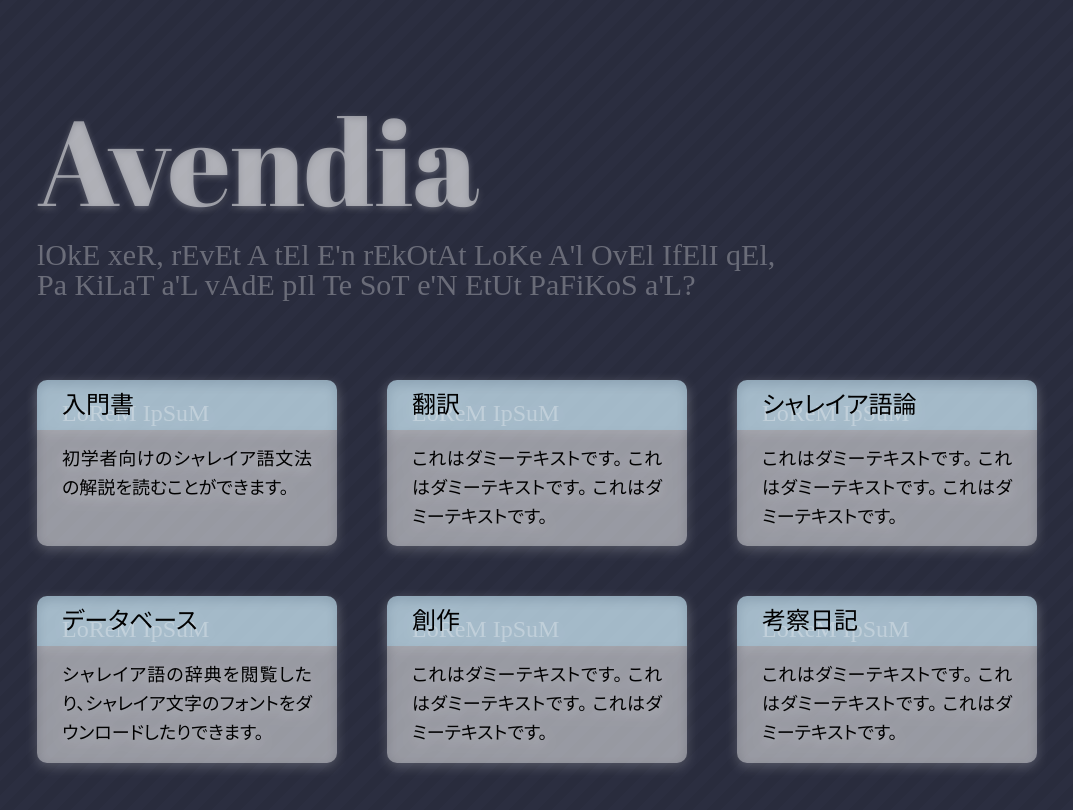
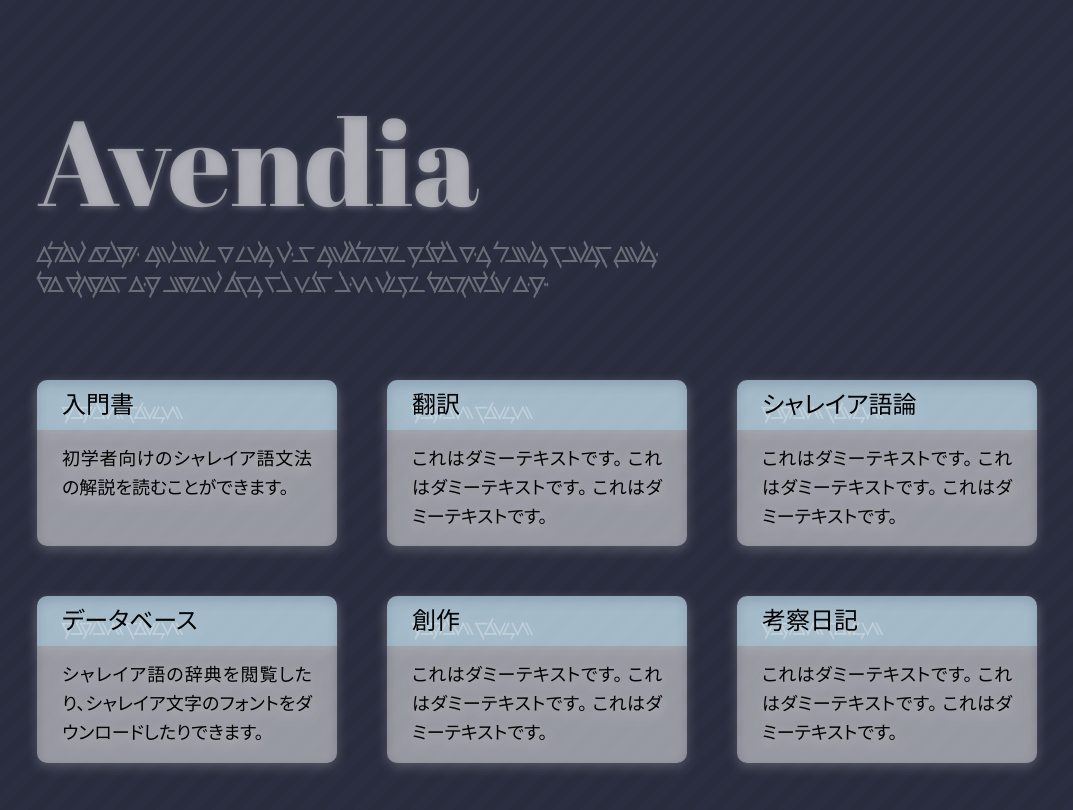
Before and after one commit to Ziphil/AvendiaCandidate, a plain HTML site: page index.html in a window 1280 px wide. Shown: the whole page, without its empty margins (103-1176 px from the left). Drawn offline with Linux system fonts and the light colour scheme.

Commit message:
シャレイア文字のフォントをWebフォントに変更

```diff
--- a/style/8.scss
+++ b/style/8.scss
@@ -38,7 +38,7 @@ div.main {
   div.header div.caption {
     margin: 20px 0px 0px 0px;
     padding: 0px;
-    font-family: $shaleian-font-family;
+    font-family: $gilit-font-family;
     font-size: 30px;
     color: hsla(0, 100%, 100%, 0.3);
   }
@@ -126,7 +126,7 @@ div.main {
   div.card div.item div.title div.shaleian {
     margin: 0px;
     padding: 0px;
-    font-family: $shaleian-font-family;
+    font-family: $gilit-font-family;
     font-size: 24px;
     color: hsla(0, 100%, 100%, 0.3);
     position: absolute;
--- a/style/8v.scss
+++ b/style/8v.scss
@@ -19,7 +19,8 @@ $item-border-radius: 10px;
 $item-header-height: 50px;
 
 $serif-font-family: "Times New Roman", "Times", "IPA P明朝", "IPAex明朝", "ＭＳ Ｐ明朝", "ＭＳ 明朝", serif;
-$shaleian-font-family: "Gilit";
+$vekos-font-family: "Vekos Web";
+$gilit-font-family: "Gilit Web";
 $special-font-family: "Abril Fatface";
 
 
@@ -27,3 +28,18 @@ $special-font-family: "Abril Fatface";
   text-size-adjust: 100%;
   -webkit-text-size-adjust: 100%;
 }
+
+
+@font-face {
+  font-family: $vekos-font-family;
+  src: url("../material/font/7.woff") format("woff"), url("../material/font/7.ttf") format("truetype");
+  font-weight: normal;
+  font-style: normal;
+}
+
+@font-face {
+  font-family: $gilit-font-family;
+  src: url("../material/font/8.woff") format("woff"), url("../material/font/8.ttf") format("truetype");
+  font-weight: normal;
+  font-style: normal;
+}
```
Also changed, not shown: material/font/7.ttf (added), material/font/7.woff (added), material/font/8.ttf (added), material/font/8.woff (added), style/8.css.
